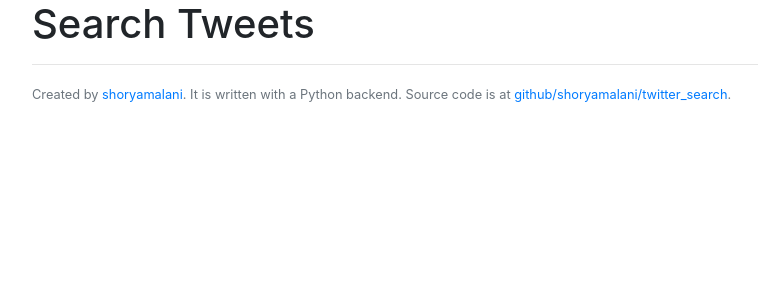
After one commit to shoryamalani/twitter_search, a Flask app: template templates/search_tweets.html in a window 1280 px wide. The commit adds this page. Shown: the top 300 px of the page, without its empty margins (53-811 px from the left). Run offline with Flask 2, Linux system fonts and the light colour scheme; the template is opened without the code that fills it, so the values that code supplies are empty; parts of the project's set-up code (start-up, migrations or seed data) failed here and were passed over; some libraries are stand-ins or nearby versions.

```diff
--- a/app.py
+++ b/app.py
@@ -22,7 +22,7 @@ loguru.logger.add(f"logs/{__name__}.log", format="{time:YYYY-MM-DD HH:mm:ss} | {
 oauth2_user_handler = tweepy.OAuth2UserHandler(
     client_id=constants.CLIENT_ID,
     redirect_uri=constants.CALLBACK_URL,
-    scope=["tweet.read", "users.read", "bookmark.read"],
+    scope=["tweet.read", "users.read", "like.read"],
     client_secret=constants.CLIENT_SECRET)
 
 twitter_authorize_url = (oauth2_user_handler.get_authorization_url())
@@ -45,11 +45,14 @@ def callback():
         twitter_access_token = oauth2_user_handler.fetch_token(response_url_from_app)['access_token']
         client = tweepy.Client(twitter_access_token)
         user = client.get_me(user_auth=False, tweet_fields=['author_id'])
-        tweets = client.get_liked_tweets(id=user.data["id"],user_auth=False, tweet_fields=['author_id'])
-        loguru.logger.info(f"user: {user}")
+        # tweets = client.get_liked_tweets(id=user.data["id"],user_auth=False)
+        # final_tweet_data = []
+        loguru.logger.info(f"user: {tweets}")
+
     except Exception as e:
-        return str(e)
-    return jsonify({"data":user.data['id'],"name":user.data['name'],"tweets_liked":tweets})
+        return "Error:"+str(e)
+
+    return render_template("tweets.html")
 
 
 
--- a/templates/base.html
+++ b/templates/base.html
@@ -6,6 +6,7 @@
       rel="stylesheet"
       href="https://stackpath.bootstrapcdn.com/bootstrap/4.2.1/css/bootstrap.min.css"
     />
+
   </head>
 
   <body>
--- /dev/null
+++ b/templates/search_tweets.html
@@ -0,0 +1,8 @@
+{% extends "base.html" %}
+{% block title %}Welcome{% endblock %}
+{% block containercontent %}
+<h1>Search Tweets</h1>
+
+<script async src="https://unpkg.com/twitter-status@latest/dist/twitter-status.min.js"></script>
+<script src="https://unpkg.com/@webcomponents/webcomponentsjs@2/bundles/webcomponents-sd-ce.js"></script>
+{% endblock %}
```
